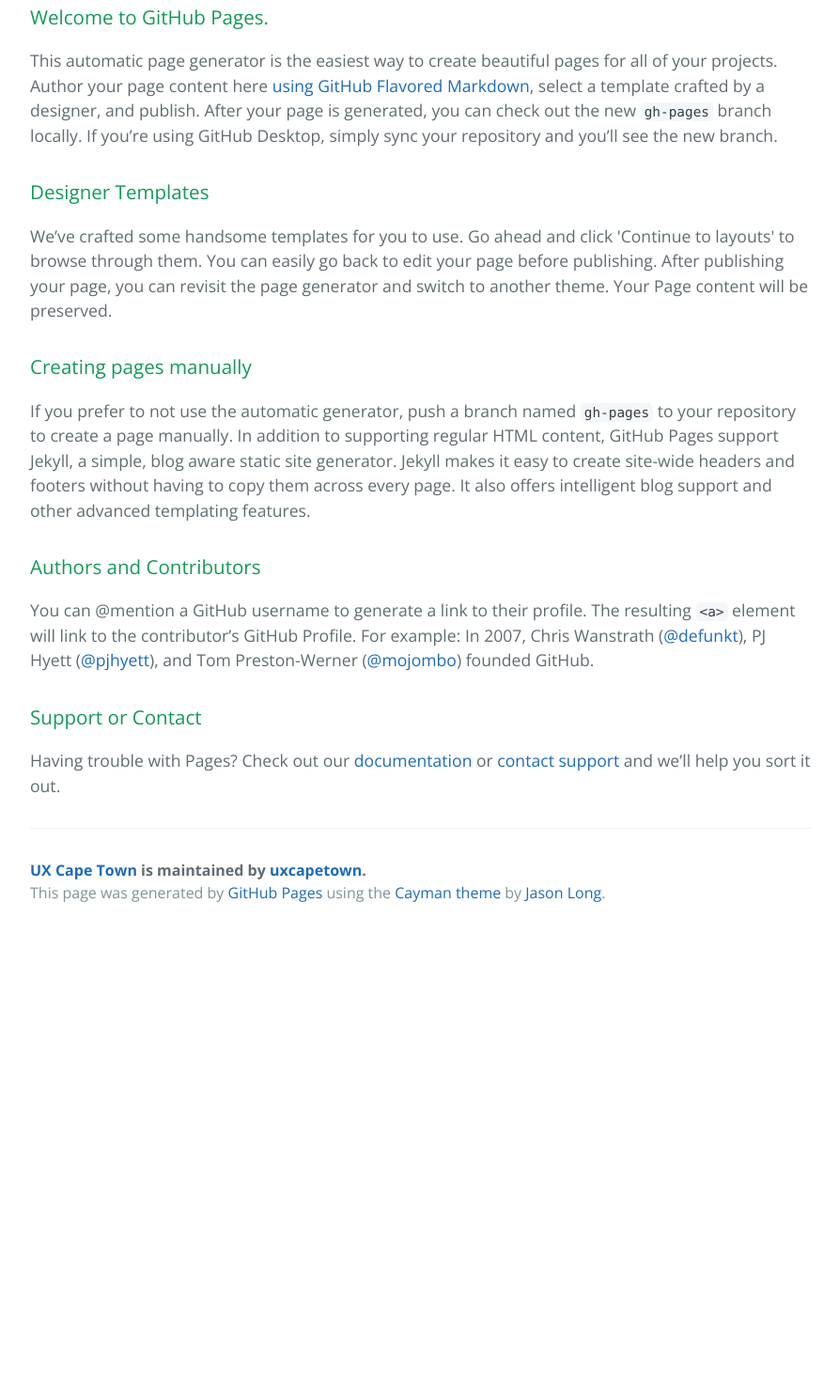
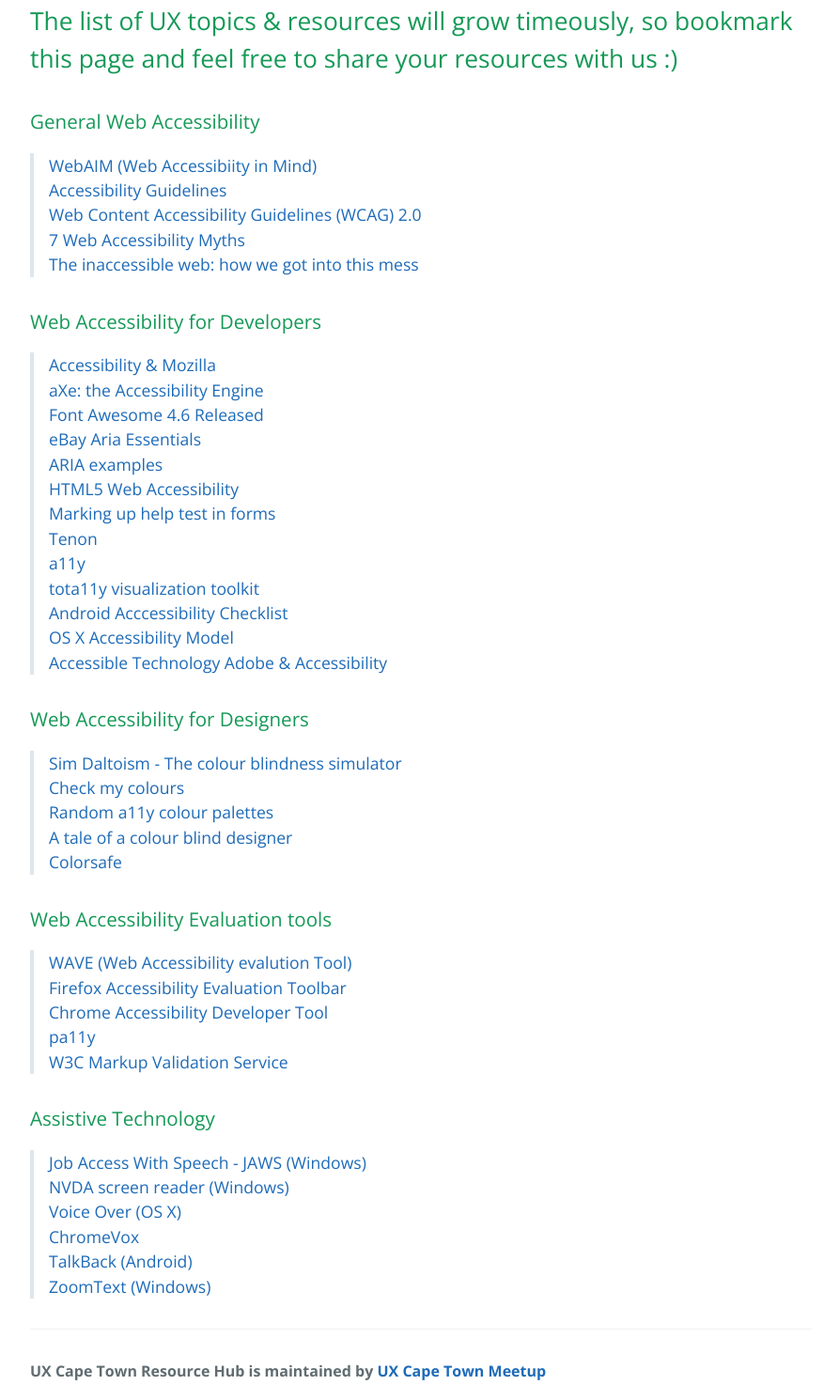
Before and after one commit to uxcapetown/meetup, a plain HTML site: page index.html in a window 1280 px wide. Shown: the part 365-1839 px from the top of the page at 94% size, without its empty margins (192-1085 px from the left). Before the commit the page ends 1359 px from the top, so only its background shows below. Drawn offline with nearby package versions, Linux system fonts and the light colour scheme.

Commit message:
Add files via upload

```diff
--- a/index.html
+++ b/index.html
@@ -2,7 +2,7 @@
 <html lang="en-us">
   <head>
     <meta charset="UTF-8">
-    <title>UX Cape Town by uxcapetown</title>
+    <title>UX Cape Town Resources Hub</title>
     <meta name="viewport" content="width=device-width, initial-scale=1">
     <link rel="stylesheet" type="text/css" href="stylesheets/normalize.css" media="screen">
     <link href='https://fonts.googleapis.com/css?family=Open+Sans:400,700' rel='stylesheet' type='text/css'>
@@ -11,43 +11,85 @@
   </head>
   <body>
     <section class="page-header">
-      <h1 class="project-name">UX Cape Town</h1>
+      <h1 class="project-name">UX Cape Town Resources Hub</h1>
       <h2 class="project-tagline"></h2>
-      <a href="https://github.com/uxcapetown/meetup" class="btn">View on GitHub</a>
-      <a href="https://github.com/uxcapetown/meetup/zipball/master" class="btn">Download .zip</a>
-      <a href="https://github.com/uxcapetown/meetup/tarball/master" class="btn">Download .tar.gz</a>
+      <a href="https://www.meetup.com/UX-Cape-Town/" target="_blank" class="btn">View on Meetup.com</a>
+      <a href="mailto:uxcapetown@gmail.com" class="btn">Share a resource</a>
     </section>
 
     <section class="main-content">
-      <h3>
-<a id="welcome-to-github-pages" class="anchor" href="#welcome-to-github-pages" aria-hidden="true"><span aria-hidden="true" class="octicon octicon-link"></span></a>Welcome to GitHub Pages.</h3>
 
-<p>This automatic page generator is the easiest way to create beautiful pages for all of your projects. Author your page content here <a href="https://guides.github.com/features/mastering-markdown/">using GitHub Flavored Markdown</a>, select a template crafted by a designer, and publish. After your page is generated, you can check out the new <code>gh-pages</code> branch locally. If you’re using GitHub Desktop, simply sync your repository and you’ll see the new branch.</p>
+<h2>The list of UX topics & resources will grow timeously, so bookmark this page and feel free to share your resources with us :)</h2>
 
 <h3>
-<a id="designer-templates" class="anchor" href="#designer-templates" aria-hidden="true"><span aria-hidden="true" class="octicon octicon-link"></span></a>Designer Templates</h3>
+<a id="designer-templates" class="anchor" href="#designer-templates" aria-hidden="true"><span aria-hidden="true" class="octicon octicon-link"></span></a>General Web Accessibility</h3>
+<blockquote>
+<a href="http://webaim.org/" target="_blank">WebAIM (Web Accessibiity in Mind)</a><br/>
+<a href="http://accessibility.voxmedia.com/" target="_blank">Accessibility Guidelines</a><br/>
+<a href="https://www.w3.org/TR/WCAG/" target="_blank">Web Content Accessibility Guidelines (WCAG) 2.0</a><br/>
+<a href="https://www.nomensa.com/blog/2012/7-web-accessibility-myths-2" target="_blank">7 Web Accessibility Myths</a><br/>
+<a href="https://uxdesign.cc/the-inaccessible-web-how-we-got-into-this-mess-7cd3460b8e32#.u8n103olg" target="_blank">The inaccessible web: how we got into this mess</a>
+</blockquote>
 
-<p>We’ve crafted some handsome templates for you to use. Go ahead and click 'Continue to layouts' to browse through them. You can easily go back to edit your page before publishing. After publishing your page, you can revisit the page generator and switch to another theme. Your Page content will be preserved.</p>
 
 <h3>
-<a id="creating-pages-manually" class="anchor" href="#creating-pages-manually" aria-hidden="true"><span aria-hidden="true" class="octicon octicon-link"></span></a>Creating pages manually</h3>
+<a id="creating-pages-manually" class="anchor" href="#creating-pages-manually" aria-hidden="true"><span aria-hidden="true" class="octicon octicon-link"></span></a>Web Accessibility for Developers</h3>
+<blockquote>
+<a href="https://developer.mozilla.org/en-US/docs/Mozilla/Accessibility" target="_blank">Accessibility & Mozilla</a><br/>
+<a href="http://www.deque.com/products/axe/" target="_blank">aXe: the Accessibility Engine</a><br/>
+<a href="https://articles.fortawesome.com/font-awesome-4-6-released-d7213342698a#.igv92fupd" target="_blank">Font Awesome 4.6 Released</a><br/>
+<a href="https://ebay.gitbooks.io/mindpatterns/content/appendix/aria.html" target="_blank">eBay Aria Essentials</a><br/>
+<a href="http://heydonworks.com/practical_aria_examples/" target="_blank">ARIA examples</a><br/>
+<a href="http://html5accessibility.com/" target="_blank">HTML5 Web Accessibility</a><br/>
+<a href="https://medium.com/@adactio/marking-up-help-text-in-forms-9d69548237#.nnvndp7gt" target="_blank">Marking up help test in forms</a><br/>
+<a href="https://tenon.io/" target="_blank">Tenon</a><br/>
+<a href="https://addyosmani.com/a11y/">a11y</a><br/>
+<a href="http://khan.github.io/tota11y/ target=" target="_blank">tota11y visualization toolkit</a><br/>
+<a href="https://developer.android.com/training/accessibility/testing.html" target="_blank">Android Acccessibility Checklist</a><br/>
+<a href="https://developer.apple.com/library/mac/documentation/Accessibility/Conceptual/AccessibilityMacOSX/OSXAXmodel.html" target="_blank">OS X Accessibility Model</a><br/>
+<a href="http://www.washington.edu/accessibility/videos/" target="_blank">Accessible Technology</a>
+<a href="http://www.adobe.com/content/dam/Adobe/en/accessibility/pdfs/accessing-pdf-sr.pdf" target="_blank">Adobe & Accessibility</a>
+</blockquote>
 
-<p>If you prefer to not use the automatic generator, push a branch named <code>gh-pages</code> to your repository to create a page manually. In addition to supporting regular HTML content, GitHub Pages support Jekyll, a simple, blog aware static site generator. Jekyll makes it easy to create site-wide headers and footers without having to copy them across every page. It also offers intelligent blog support and other advanced templating features.</p>
+
 
 <h3>
-<a id="authors-and-contributors" class="anchor" href="#authors-and-contributors" aria-hidden="true"><span aria-hidden="true" class="octicon octicon-link"></span></a>Authors and Contributors</h3>
+<a id="authors-and-contributors" class="anchor" href="#authors-and-contributors" aria-hidden="true"><span aria-hidden="true" class="octicon octicon-link"></span></a>Web Accessibility for Designers</h3>
+<blockquote>
+<a href="https://michelf.ca/projects/sim-daltonism/" target="_blank">Sim Daltoism - The colour blindness simulator</a><br/>
+<a href="http://www.checkmycolours.com/" target="_blank">Check my colours</a><br/>
+<a href="https://randoma11y.com/#/?_k=dfxc3v" target="_blank"> Random a11y colour palettes</a><br/>
+<a href="https://medium.com/design-notes/a-tale-of-a-colour-blind-designer-9ac4cda46318#.acfywhrpv" target="_blank">A tale of a colour blind designer</a><br/>
+<a href="http://colorsafe.co/" target="_blank">Colorsafe</a>
+</blockquote>
+<h3>
 
-<p>You can @mention a GitHub username to generate a link to their profile. The resulting <code>&lt;a&gt;</code> element will link to the contributor’s GitHub Profile. For example: In 2007, Chris Wanstrath (<a href="https://github.com/defunkt" class="user-mention">@defunkt</a>), PJ Hyett (<a href="https://github.com/pjhyett" class="user-mention">@pjhyett</a>), and Tom Preston-Werner (<a href="https://github.com/mojombo" class="user-mention">@mojombo</a>) founded GitHub.</p>
+
+<a id="support-or-contact" class="anchor" href="#support-or-contact" aria-hidden="true"><span aria-hidden="true" class="octicon octicon-link"></span></a>Web Accessibility Evaluation tools</h3>
+<blockquote>
+<a href="http://wave.webaim.org/">WAVE (Web Accessibility evalution Tool) </a><br/>
+<a href="https://addons.mozilla.org/en-US/firefox/addon/accessibility-evaluation-toolb/" target="_blank">Firefox Accessibility Evaluation Toolbar</a><br/>
+<a href="https://chrome.google.com/webstore/detail/accessibility-developer-t/fpkknkljclfencbdbgkenhalefipecmb?hl=en" target="_blank">Chrome Accessibility Developer Tool</a><br/>
+<a href="http://pa11y.org/" target="_blank">pa11y</a><br/>
+<a href="http://validator.w3.org/" target="_blank">W3C Markup Validation Service</a><br/>
+</blockquote>
+
 
 <h3>
-<a id="support-or-contact" class="anchor" href="#support-or-contact" aria-hidden="true"><span aria-hidden="true" class="octicon octicon-link"></span></a>Support or Contact</h3>
+<a id="support-or-contact" class="anchor" href="#support-or-contact" aria-hidden="true"><span aria-hidden="true" class="octicon octicon-link"></span></a>Assistive Technology</h3>
+<blockquote>
+<a href="http://www.freedomscientific.com/Products/Blindness/JAWS" target="_blank">Job Access With Speech - JAWS (Windows)</a><br/>
+<a href="http://www.nvaccess.org/" target="_blank">NVDA screen reader (Windows)</a><br/>
+<a href="" target="_blank">Voice Over (OS X)</a><br/>
+<a href="http://www.chromevox.com/" target="_blank">ChromeVox</a><br/>
+<a href="https://developer.android.com/design/patterns/accessibility.html" target="_blank">TalkBack (Android)</a><br/>
+<a href="http://www.zoomtext.com/products/zoomtext-magnifierreader/" target="_blank">ZoomText (Windows)</a><br/>
+</blockquote>
 
-<p>Having trouble with Pages? Check out our <a href="https://help.github.com/pages">documentation</a> or <a href="https://github.com/contact">contact support</a> and we’ll help you sort it out.</p>
+
 
       <footer class="site-footer">
-        <span class="site-footer-owner"><a href="https://github.com/uxcapetown/meetup">UX Cape Town</a> is maintained by <a href="https://github.com/uxcapetown">uxcapetown</a>.</span>
-
-        <span class="site-footer-credits">This page was generated by <a href="https://pages.github.com">GitHub Pages</a> using the <a href="https://github.com/jasonlong/cayman-theme">Cayman theme</a> by <a href="https://twitter.com/jasonlong">Jason Long</a>.</span>
+        <span class="site-footer-owner"><b>UX Cape Town Resource Hub</b> is maintained by <a href="http://www.meetup.com/UX-Cape-Town/" target="_blank">UX Cape Town Meetup</a></span>
       </footer>
 
     </section>
```
